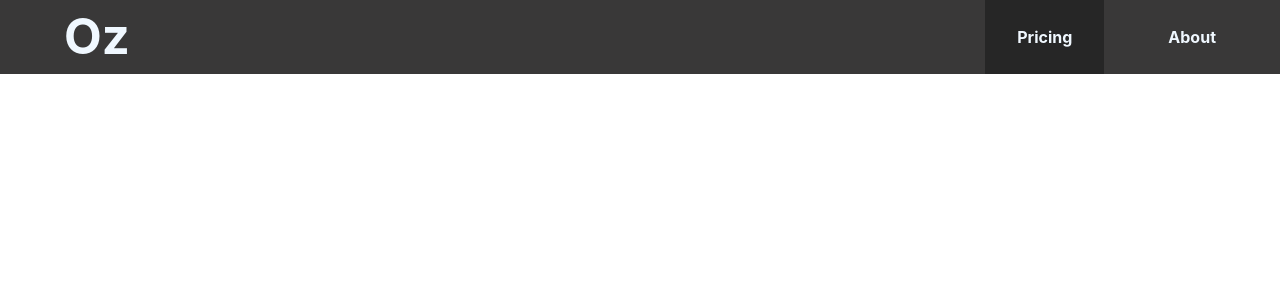
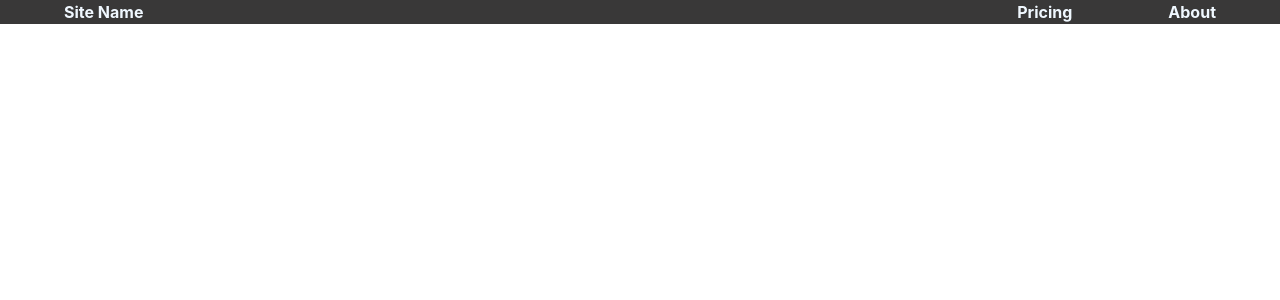
Before and after one commit to Victor-Oz/novel-experience, a React (Vite) app: page / in a window 1280 px wide. Shown: the top 300 px of the page. Built offline with nearby package versions, Linux system fonts and the light colour scheme.

Commit message:
Added navBar States

```diff
--- a/package.json
+++ b/package.json
@@ -10,7 +10,8 @@
   },
   "dependencies": {
     "react": "^18.2.0",
-    "react-dom": "^18.2.0"
+    "react-dom": "^18.2.0",
+    "react-router-dom": "^6.8.1"
   },
   "devDependencies": {
     "@types/react": "^18.0.27",
--- a/src/App.css
+++ b/src/App.css
@@ -49,7 +49,7 @@ body {
 
   font-weight: bold;
 }
-nav li.active {
+.active {
   background-color: rgb(38, 38, 38);
 }
 
--- a/src/App.jsx
+++ b/src/App.jsx
@@ -1,29 +1,23 @@
-/** @format */
-import { useState } from "react";
-import NavBar from "./NavBar";
-import Pricing from "./Pricing";
-import Home from "./Home";
-import About from "./About";
+import Navbar from "./Navbar"
+import Pricing from "./Pricing"
+import Home from "./Home"
+import About from "./About"
+import { Route, Routes } from "react-router-dom"
 
 function App() {
-  let component;
-  switch (window.location.pathname) {
-    case "/Home":
-      component = <Home />;
-      break;
-    case "/Pricing":
-      component = <Pricing />;
-      break;
-    case "/About":
-      component = <About />;
-      break;
-  }
   return (
-    <div className='App'>
-      <NavBar />
-      <div className='container'>{component}</div>
-    </div>
-  );
+    <>
+      <Navbar />
+      <div className="container">
+        <Routes>
+          <Route path="/Home" element={<Home />} />
+          <Route path="/pricing" element={<Pricing />} />
+          <Route path="/about" element={<About />} />
+          <Route path="/about" element={<About />} />
+        </Routes>
+      </div>
+    </>
+  )
 }
 
-export default App;
+export default App
--- a/src/NavBar.jsx
+++ b/src/NavBar.jsx
@@ -1,19 +1,15 @@
-/** @format */
+import { Link, useMatch, useResolvedPath, NavLink} from "react-router-dom"
 
-export default function NavBar() {
+export default function Navbar() {
   return (
     <nav className="nav">
-      <a href='/Home' className='title'>
-        Oz
-      </a>
-      <ul className='menu'>
-        <li className="active">
-          <a href='/Pricing'>Pricing</a>
-        </li>
-        <li>
-          <a href='/About'>About</a>
-        </li>
+      <NavLink to="/Home" activeClassname="active" className="site-title">
+        Site Name
+      </NavLink>
+      <ul>
+        <NavLink activeClassname="active" to="/pricing">Pricing</NavLink>
+        <NavLink activeClassname="active" to="/about">About</NavLink>
       </ul>
     </nav>
-  );
+  )
 }
--- a/src/main.jsx
+++ b/src/main.jsx
@@ -1,9 +1,16 @@
-import React from 'react'
-import ReactDOM from 'react-dom/client'
-import App from './App'
-import './index.css'
-ReactDOM.createRoot(document.getElementById('root')).render(
+/** @format */
+
+import React from "react";
+import ReactDOM from "react-dom/client";
+import App from "./App";
+import "./index.css";
+import { BrowserRouter } from "react-router-dom";
+
+const root = ReactDOM.createRoot(document.getElementById("root"))
+root.render(
   <React.StrictMode>
-    <App />
-  </React.StrictMode>,
+    <BrowserRouter>
+      <App />
+    </BrowserRouter>
+  </React.StrictMode>
 )
```
Also changed, not shown: 1 other file (tests, documents, lock files or other folders).
